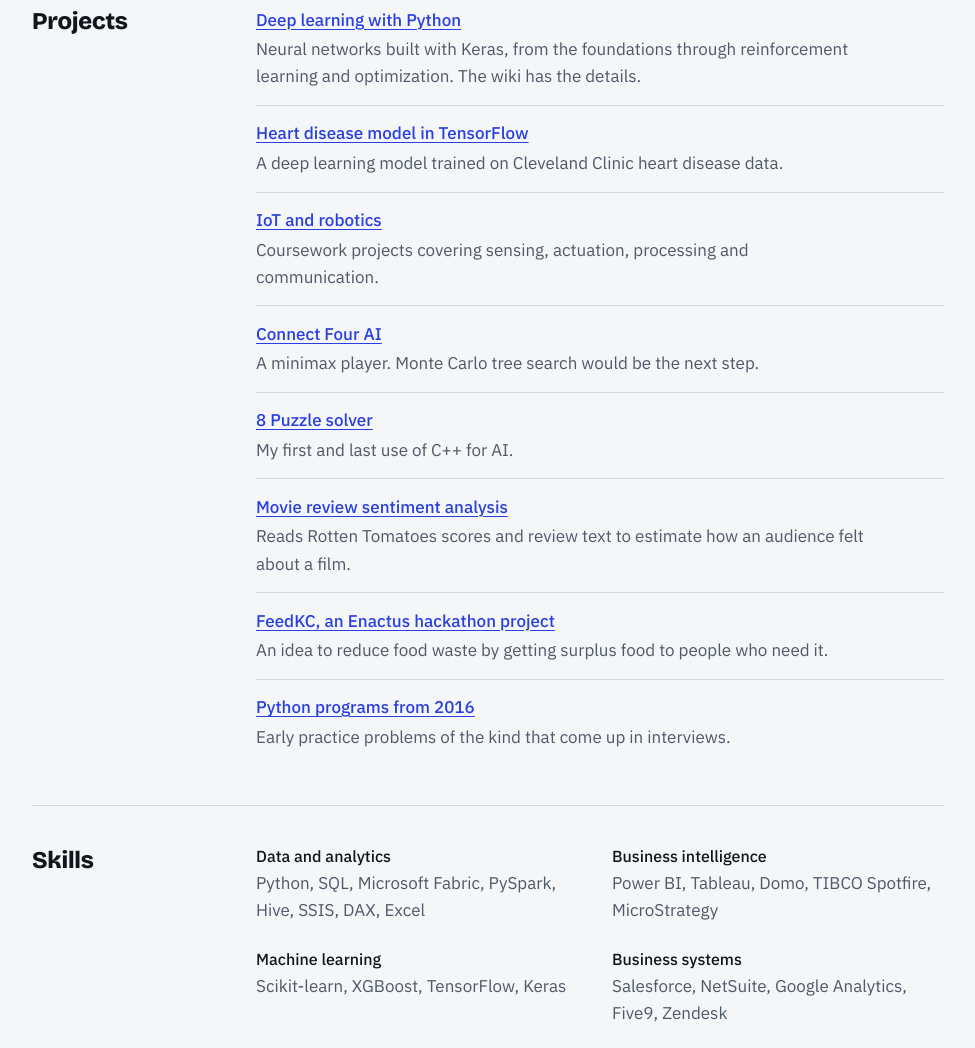
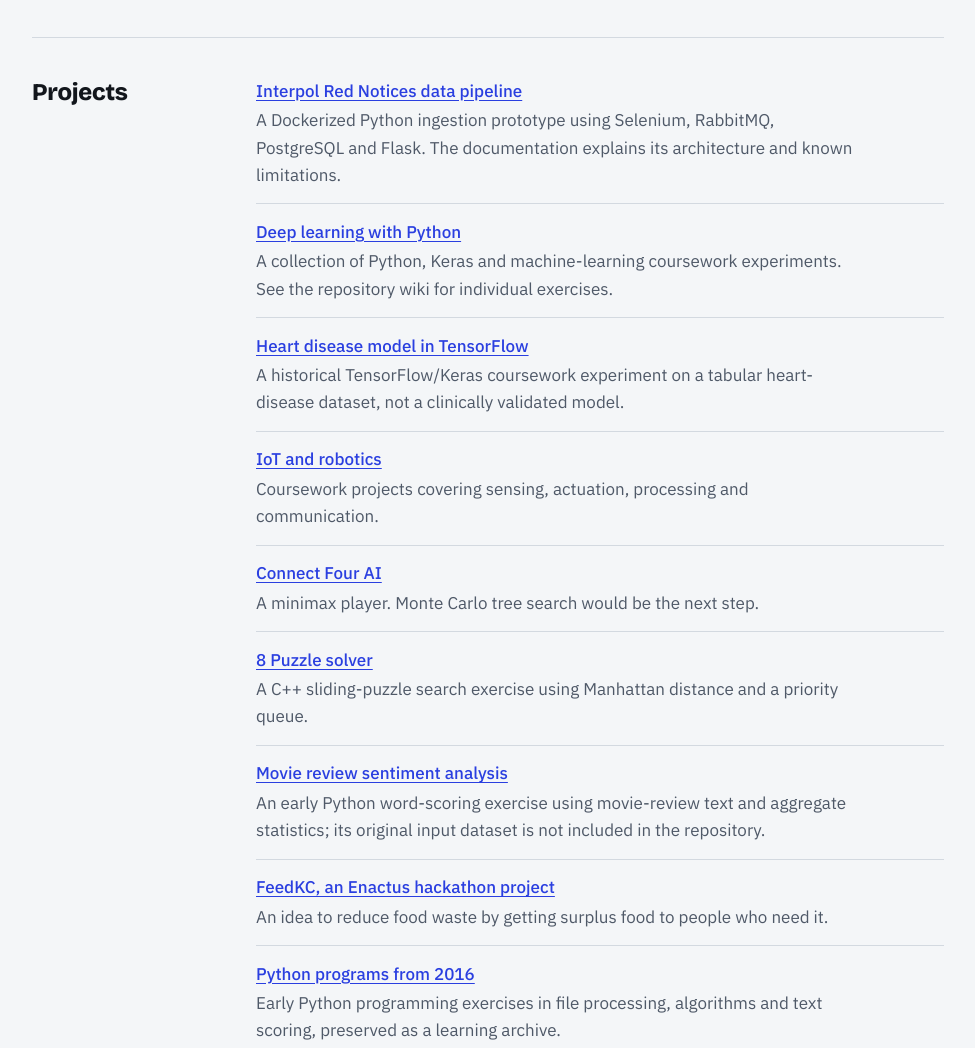
Before and after one commit to tariksalay/tariksalay.github.io, a plain HTML site: page index.html in a window 1280 px wide. Shown: the part 1661-2709 px from the top of the page, without its empty margins (152-1127 px from the left). Drawn offline with nearby package versions, Linux system fonts and the light colour scheme.

Commit message:
content: align current portfolio claims and improve project descriptions

```diff
--- a/index.html
+++ b/index.html
@@ -95,8 +95,8 @@ footer.page p{margin:0 0 .5rem}
 <main>
   <article class="feature">
     <div class="wave" id="wave" aria-hidden="true"></div>
-    <h2>Heart and lung sound classification for Thinklabs</h2>
-    <p>I used machine learning to help the electronic stethoscope maker Thinklabs detect when a recording of lung sounds or a heartbeat points to a problem. I built it as a Flask web app where people upload their own audio and get a classification back. <a href="https://github.com/tariksalay/deep-learning-audio-specification-app">See the code</a>. Some details are confidential.</p>
+    <h2>Audio classification prototype using pretrained VGG19</h2>
+    <p>An early machine-learning experiment built with Flask: uploaded audio is segmented into waveform images, a pretrained VGG19 model extracts features, and a linear SVM performs classification. This is a learning prototype, not a validated health diagnostic system. <a href="https://github.com/tariksalay/deep-learning-audio-specification-app">See the code</a>. The original implementation has known reproducibility limitations.</p>
   </article>
 
   <section>
@@ -109,7 +109,7 @@ footer.page p{margin:0 0 .5rem}
       </div>
       <div class="entry">
         <h3>Data Analyst, Spectrum (Charter Communications)</h3>
-        <p class="when">Ankara, Türkiye · December 2019 to January 2021</p>
+        <p class="when">Kansas City, MO · December 2019 to January 2021</p>
         <p>Analyzed mobile order data with Pandas and Hive to find fraud patterns, and built machine learning models (Scikit-learn, XGBoost, computer vision) and rule-based scanners that flagged suspicious orders for review. Built live Tableau dashboards that showed leadership fraud risk and detection trends.</p>
       </div>
       <div class="entry">
@@ -128,22 +128,24 @@ footer.page p{margin:0 0 .5rem}
   <section>
     <h2 class="s">Projects</h2>
     <ul class="projects">
+      <li><a href="https://github.com/tariksalay/interpol_rednotices">Interpol Red Notices data pipeline</a>
+        <p>A Dockerized Python ingestion prototype using Selenium, RabbitMQ, PostgreSQL and Flask. The documentation explains its architecture and known limitations.</p></li>
       <li><a href="https://github.com/tariksalay/deep-learning-with-python">Deep learning with Python</a>
-        <p>Neural networks built with Keras, from the foundations through reinforcement learning and optimization. The wiki has the details.</p></li>
+        <p>A collection of Python, Keras and machine-learning coursework experiments. See the repository wiki for individual exercises.</p></li>
       <li><a href="https://github.com/tariksalay/Cleveland-Clinic-TensorFlow">Heart disease model in TensorFlow</a>
-        <p>A deep learning model trained on Cleveland Clinic heart disease data.</p></li>
+        <p>A historical TensorFlow/Keras coursework experiment on a tabular heart-disease dataset, not a clinically validated model.</p></li>
       <li><a href="https://github.com/tariksalay/iot-robotics">IoT and robotics</a>
         <p>Coursework projects covering sensing, actuation, processing and communication.</p></li>
       <li><a href="https://github.com/tariksalay/connect-four-ml-python">Connect Four AI</a>
         <p>A minimax player. Monte Carlo tree search would be the next step.</p></li>
       <li><a href="https://github.com/tariksalay/eight-puzzle-ml-cpp">8 Puzzle solver</a>
-        <p>My first and last use of C++ for AI.</p></li>
+        <p>A C++ sliding-puzzle search exercise using Manhattan distance and a priority queue.</p></li>
       <li><a href="https://github.com/tariksalay/pyprojects_2015/blob/master/Sentiment%20Analysis.py">Movie review sentiment analysis</a>
-        <p>Reads Rotten Tomatoes scores and review text to estimate how an audience felt about a film.</p></li>
+        <p>An early Python word-scoring exercise using movie-review text and aggregate statistics; its original input dataset is not included in the repository.</p></li>
       <li><a href="https://github.com/TondiToday/HackathonFall2019">FeedKC, an Enactus hackathon project</a>
         <p>An idea to reduce food waste by getting surplus food to people who need it.</p></li>
       <li><a href="https://github.com/tariksalay/pyprojects_2015">Python programs from 2016</a>
-        <p>Early practice problems of the kind that come up in interviews.</p></li>
+        <p>Early Python programming exercises in file processing, algorithms and text scoring, preserved as a learning archive.</p></li>
     </ul>
   </section>
 
@@ -164,7 +166,7 @@ footer.page p{margin:0 0 .5rem}
     <div>
     <div class="entry">
       <h3>B.S. Computer Science, University of Missouri–Kansas City</h3>
-      <p class="when">2014 to December 2019 · Minor in Math and Statistics · GPA 3.83</p>
+      <p class="when">2014 to December 2019 · Minor in Mathematics and Statistics · CS GPA 3.43 · Minor GPA 3.83</p>
       <p>Chancellor's Nonresident Scholarship. Dean's List four times.</p>
     </div>
     <div class="entry">
```
